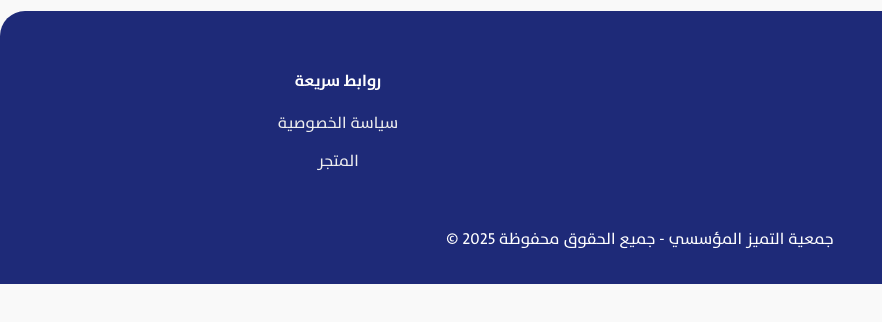
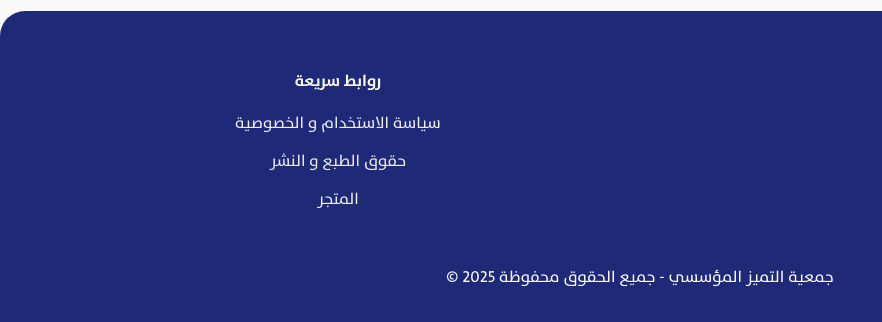
Before and after one commit to Azyz25/oes-landing, a plain HTML site: page index.html in a window 1280 px wide. Shown: the part 2867-3189 px from the top of the page, 0-882 px from the left. Before the commit the page ends 3151 px from the top, so only its background shows below. Drawn offline with Linux system fonts and the light colour scheme; no server answers.

Commit message:
Update index.html

```diff
--- a/index.html
+++ b/index.html
@@ -141,8 +141,9 @@
     <div class="footer-column">
       <h4>روابط سريعة</h4>
       <ul>
-        <a href="#services">سياسة الخصوصية</a>
-        <a href="#">المتجر</a>
+        <a href="#services">سياسة الاستخدام و الخصوصية</a>
+        <a href="">حقوق الطبع و النشر</a>
+        <a href="https://store.oes.org.sa">المتجر</a>
       </ul>
     </div>
   </div>
```
